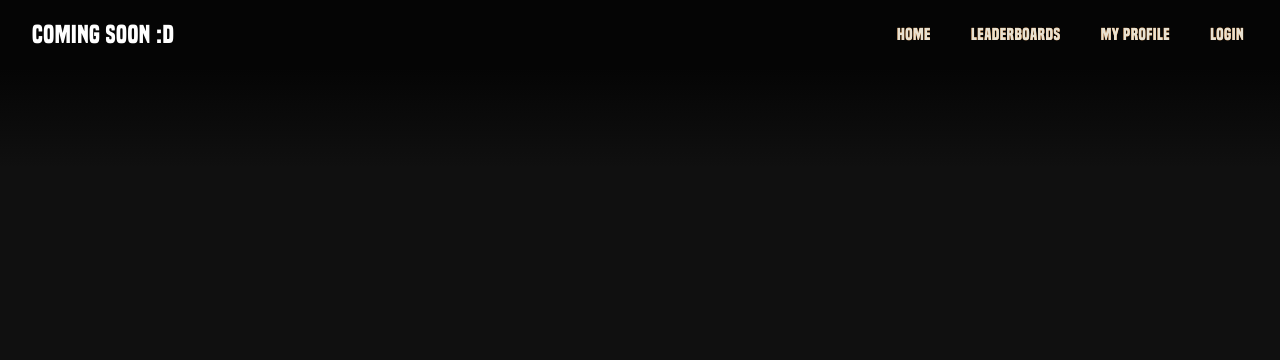
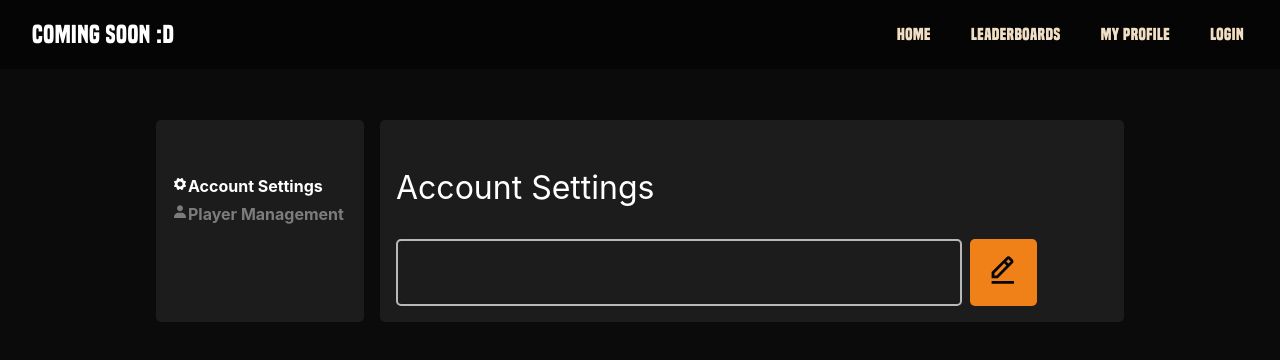
Before and after one commit to reddesignsguy/wingsuitworld-tracker, a React (Create React App) app in the folder react/: page /settings in a window 1280 px wide. Shown: the top 360 px of the page. Built offline with nearby package versions, Linux system fonts and the light colour scheme; no server answers.

Commit message:
Use query client for server state managemen

```diff
--- a/react/src/App.js
+++ b/react/src/App.js
@@ -3,9 +3,13 @@ import Navbar from './Navbar'
 import Home from './pages/Home';
 import Leaderboards from './pages/Leaderboards';
 import PlayerPage from './pages/PlayerPage';
+import Settings from './pages/Settings';
 import {Routes, Route, useLocation} from 'react-router-dom';
 import { useAuth0 } from '@auth0/auth0-react';
 import { useEffect, useState } from 'react';
+import {QueryClientProvider, QueryClient} from '@tanstack/react-query';
+
+const queryClient = new QueryClient({defaultOptions: {queries: {refetchOnWindowFocus: false, refetchOnMount: false}}});
 
 function App() {
 
@@ -21,7 +25,6 @@ function App() {
         const userId = user?.sub;
         var res = await fetch(`http://localhost:5051/user/${userId}`);
         if (res.ok) {
-          console.log(res)
           res.json().then(userData => {setUserData(userData); console.log(`setting user data to ${userData["playername"]}`)})
           console.log('user already uploaded to db')
         } else {
@@ -57,18 +60,22 @@ function App() {
     addUserToDbIfDoesntExist();
   }, [isAuthenticated, location]);
   return (
+    // TODO wrap in React Provider
+    <QueryClientProvider client={queryClient}>
       <div className="App">
         {AlertBar}
         <Navbar/>
-      <div className="gradient"></div>
+        {/* <div className="gradient"></div> */}
         <div className="pageContainer">
           <Routes>
             <Route path="/" element={<Home/>}/>
             <Route path="/leaderboards" element={<Leaderboards/>}/>
             <Route path="/player/:playername" element={<PlayerPage setAlertBar = {setAlertBar} userData={userData}/>}></Route>
+            <Route path="settings" element = {<Settings/>}/>
           </Routes>
         </div>
       </div>
+    </QueryClientProvider>
   );
 }
 
--- a/react/src/pages/Settings/Settings.jsx
+++ b/react/src/pages/Settings/Settings.jsx
@@ -1,6 +1,7 @@
 import "./Settings.css";
 import { BiEditAlt, BiSolidUser } from "react-icons/bi";
 import { IoIosSettings, IoIosArrowUp, IoIosArrowDown } from "react-icons/io";
+import usePlayername from "../../hooks/usePlayername";
 import { useState } from "react";
 
 const settings = ["Account Settings", "Player Management"];
@@ -67,9 +68,7 @@ function AccountSettingsMenu(props) {
 }
 
 function PlayerManagementMenu(props) {
-  // todo: fetch associated playername programatically
-
-  const playername = "mockDataTest";
+  const playername = usePlayername();
   return (
     <>
       <section className="settings__selected__menu__header">
@@ -121,12 +120,6 @@ function ActiveSettingHeaderMobile(props) {
   );
 }
 
-// Wrapper is made to increase readability. This specifically is for showing that this sidebar should take in the mobile css
-// function SideBarWrapper(props) {
-//   const { device, sideBarItems } = props;
-//   return <ul className={"settings__sidebar_mobile__items"}>{sideBarItems}</ul>;
-// }
-
 function SideBarItems(props) {
   const { setActiveSetting, setMobileSidebarOpen, activeSetting } = props;
   return (
@@ -168,8 +161,7 @@ function ClaimSection(props) {
 }
 
 function UnclaimSection(props) {
-  var { playername } = props;
-  playername = "MockUsername. Change this in deployment!";
+  const playername = usePlayername();
 
   return (
     <>
```
Lines whose indentation alone changed are shown as unchanged.
